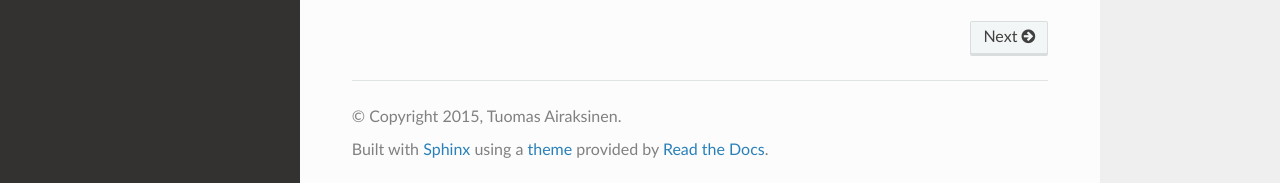
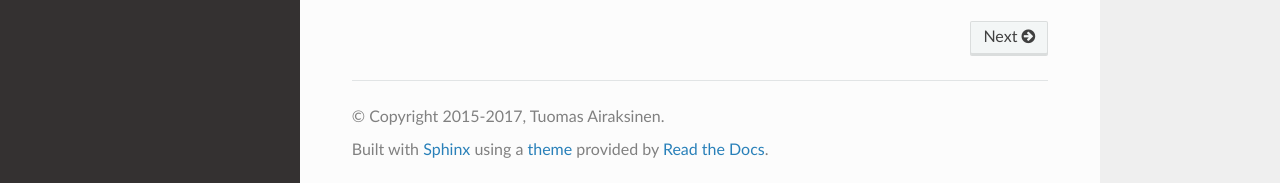
Before and after one commit to tuomas2/automate, a Sphinx documentation site: the page built from docs/source/index.rst, in a window 1280 px wide and 900 px high, scrolled down 885 px. Shown: the part 714-897 px from the top of the window. Built offline with Sphinx 7.4.7 and the Read the Docs theme 2.0.0, drawn with Linux system fonts in a browser that asks for light colours.

Commit message:
Fix documentation

```diff
--- a/docs/source/conf.py
+++ b/docs/source/conf.py
@@ -110,7 +110,7 @@ master_doc = 'index'
 
 # General information about the project.
 project = u'Automate'
-copyright = u'2015, Tuomas Airaksinen'
+copyright = u'2015-2017, Tuomas Airaksinen'
 
 # The version info for the project you're documenting, acts as replacement for
 # |version| and |release|, also used in various other places throughout the
```
